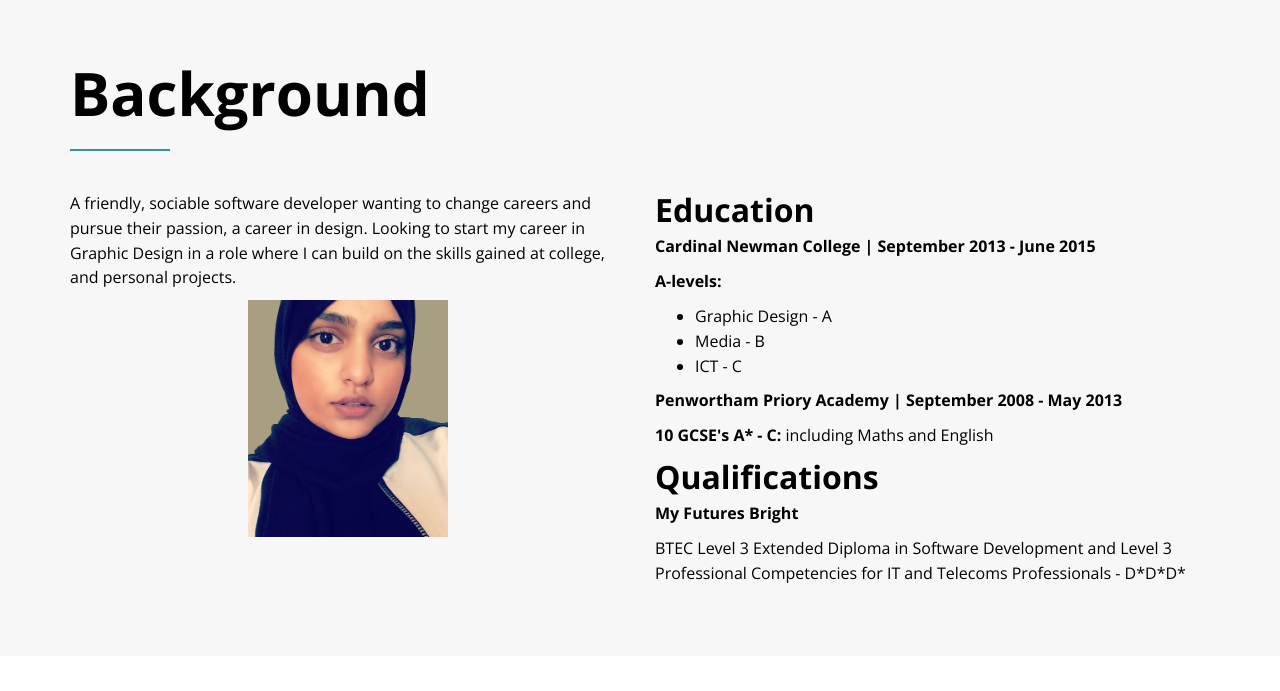
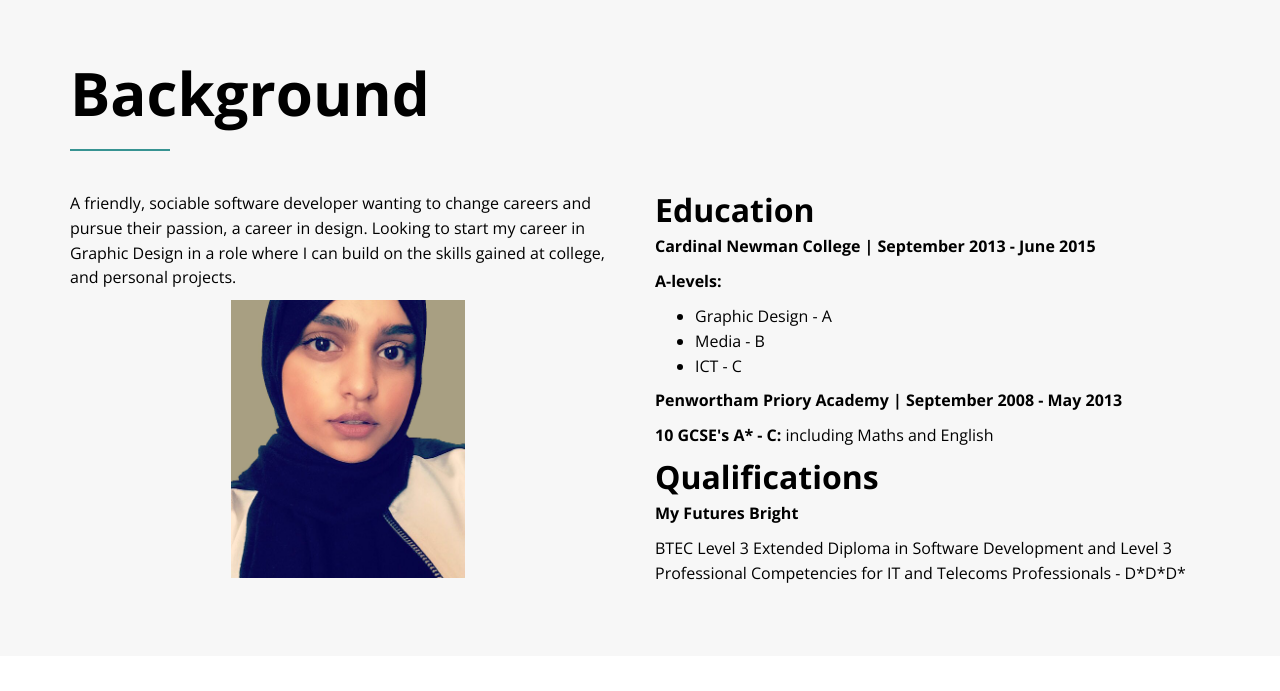
Before and after one commit to HumairaAtcha/humairaatcha.com, a plain HTML site: page index.html in a window 1280 px wide. Shown: the part 1372-2063 px from the top of the page. Drawn offline with nearby package versions, Linux system fonts and the light colour scheme; some packages are replaced by stand-ins of ours.

Commit message:
resized image of me to make a bigger

```diff
--- a/css/style.sea.css
+++ b/css/style.sea.css
@@ -67,7 +67,7 @@ section.background-gray-lightest {
 }
 
 #image {
-    width: 200px;
+    width: 234px;
 }
 
 .no-space .box {
```
